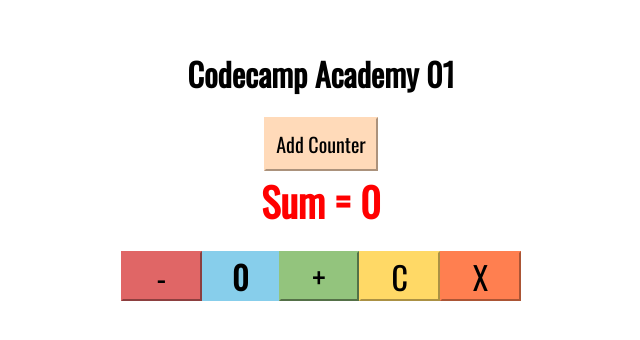
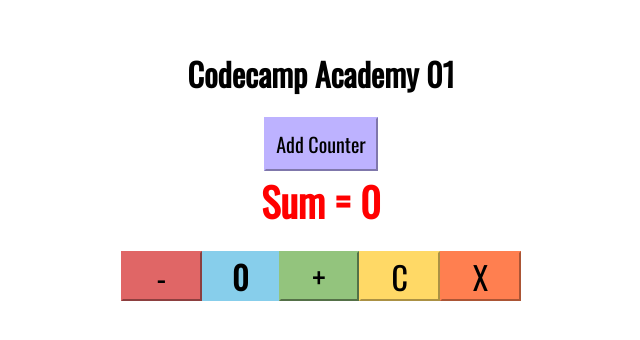
Before and after one commit to nawaphondev/Homework-11, a plain HTML site: page index.html in a window 1280 px wide. Shown: the whole page, without its empty margins (319-959 px from the left). Drawn offline with nearby package versions, Linux system fonts and the light colour scheme.

Commit message:
Eleventh Commit

```diff
--- a/styles.css
+++ b/styles.css
@@ -73,8 +73,8 @@
 
   .btn-add {
     font-size: 20px;
-    background-color: peachpuff;
-    border-color: peachpuff;
+    background-color: #bdb2ff;
+    border-color: #bdb2ff;
     padding: 10px;
     text-align: center;
     display: block;
```
